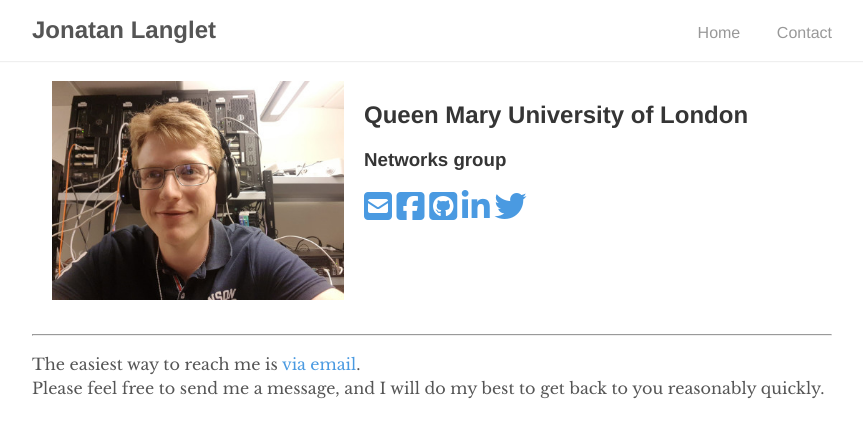
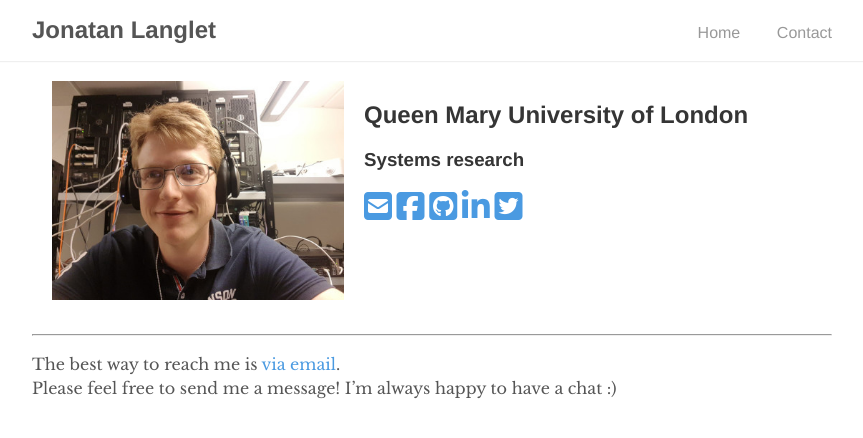
Before and after one commit to jonlanglet/jonlanglet.github.io, a Jekyll site: the page built from contact.md, in a window 1280 px wide. Shown: the top 438 px of the page, without its empty margins (208-1071 px from the left). Built offline with Jekyll 4.4.1, drawn with Linux system fonts in a browser that asks for light colours; nearby versions of some CDN libraries.

Commit message:
Various changes

```diff
--- a/_data/social-media.yml
+++ b/_data/social-media.yml
@@ -26,4 +26,4 @@ twitter:
   id: 'JonatanLanglet'
   href: 'https://twitter.com/'
   title: 'Twitter'
-  fa-icon: 'fa-twitter'
+  fa-icon: 'fa-twitter-square'
--- a/_includes/about.html
+++ b/_includes/about.html
@@ -9,5 +9,6 @@ I earned my Bachelor's and Master's degrees at Karlstad University in Sweden yea
 During this time, I also worked part-time as a lab supervisor and research assistant at the university.
 </p>
 <p>
-My research interests include data plane programmability, network monitoring, computational offloading, real-time systems, and machine learning.
+My research interests include data plane programmability, network monitoring, computational offloading, real-time systems, and machine learning.<br>
+I am especially interested in designing systems with a high level of scalability as the ultimate goal.
 </p>
--- a/_includes/header.html
+++ b/_includes/header.html
@@ -6,7 +6,7 @@
 		<div class="col" style="width: 60%; float: left; padding: 10px;">
 			<p>
 				<h2>Queen Mary University of London</h2>
-				<h3>Networks group</h3>
+				<h3>Systems research</h3>
 			</p>
 			<p>
 	{% include social-media-links.html %}
--- a/contact.md
+++ b/contact.md
@@ -4,5 +4,5 @@ title: "Contact"
 permalink: /contact/
 ---
 {% include header.html %}
-The easiest way to reach me is <a href="mailto:jonatan.langlet@gmail.com">via email</a>.
-Please feel free to send me a message, and I will do my best to get back to you reasonably quickly.
+The best way to reach me is <a href="mailto:jonatan.langlet@gmail.com">via email</a>.
+Please feel free to send me a message! I'm always happy to have a chat :)
```
